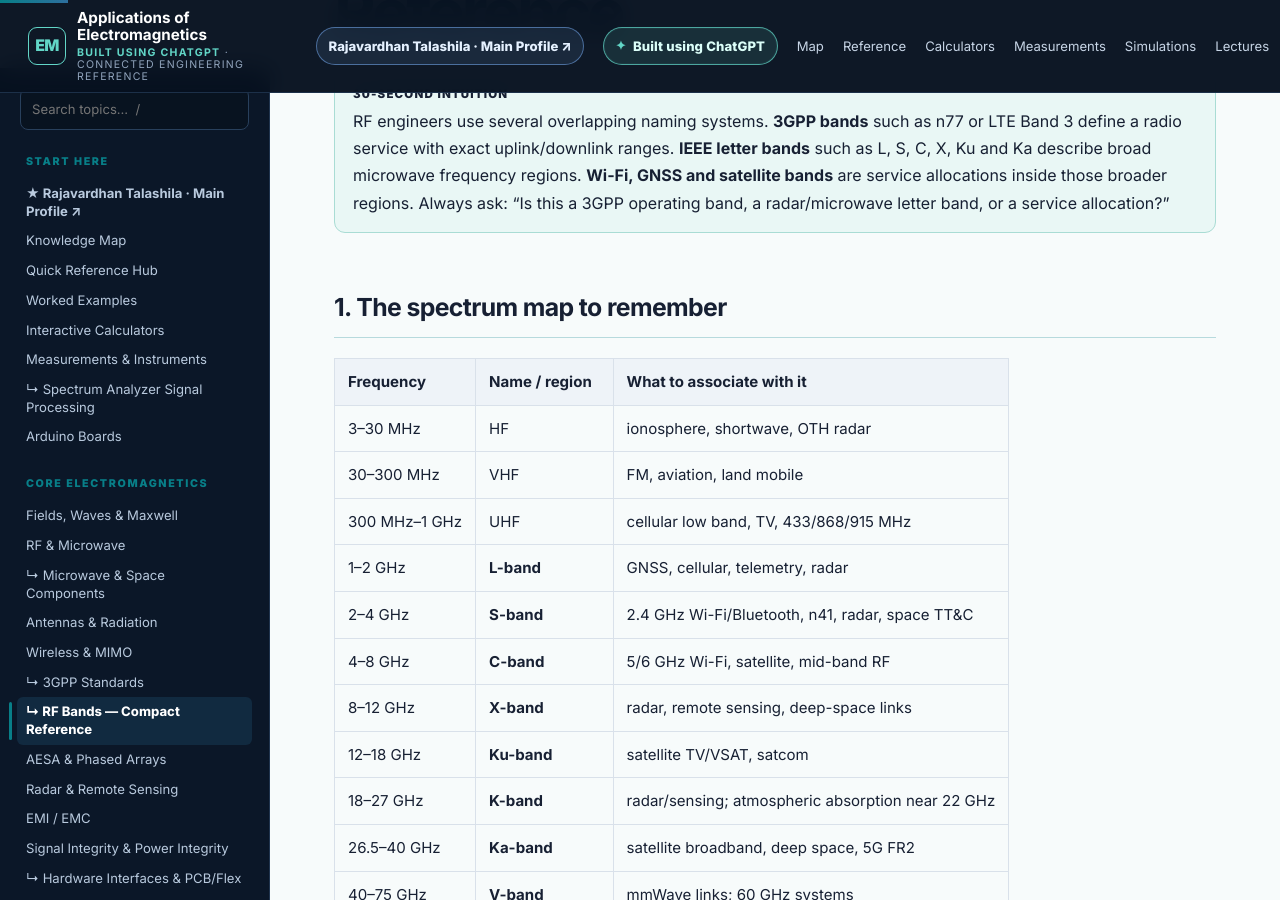
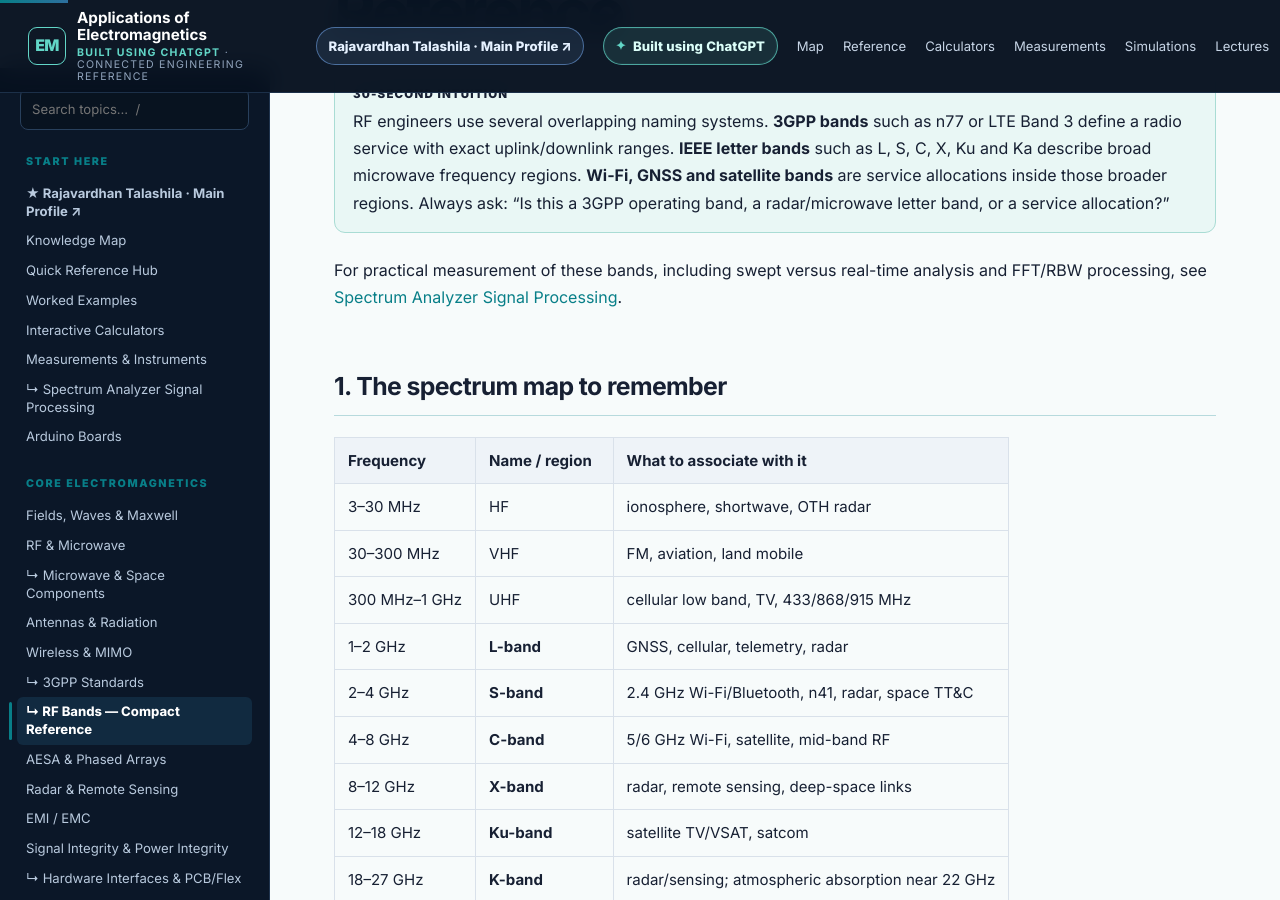
Before and after one commit to RajavardhanT/Electromagnetics_Applications, a Jekyll site: the page built from rf-bands/index.md, in a window 1280 px wide and 900 px high, scrolled down 583 px. Built offline with Jekyll 4.4.1, drawn with Linux system fonts in a browser that asks for light colours.

Commit message:
Connect RF bands to analyzer DSP

```diff
--- a/rf-bands/index.md
+++ b/rf-bands/index.md
@@ -7,6 +7,8 @@ description: Compact RF band reference covering GSM, LTE, 5G NR, Wi-Fi/ISM, GNSS
 # RF Bands — Compact Reference
 
 <div class="intuition"><span class="callout-title">30-second intuition</span>RF engineers use several overlapping naming systems. <strong>3GPP bands</strong> such as n77 or LTE Band 3 define a radio service with exact uplink/downlink ranges. <strong>IEEE letter bands</strong> such as L, S, C, X, Ku and Ka describe broad microwave frequency regions. <strong>Wi-Fi, GNSS and satellite bands</strong> are service allocations inside those broader regions. Always ask: “Is this a 3GPP operating band, a radar/microwave letter band, or a service allocation?”</div>
+
+For practical measurement of these bands, including swept versus real-time analysis and FFT/RBW processing, see [Spectrum Analyzer Signal Processing](../spectrum-analyzer-signal-processing/).
 
 ## 1. The spectrum map to remember
 
```
